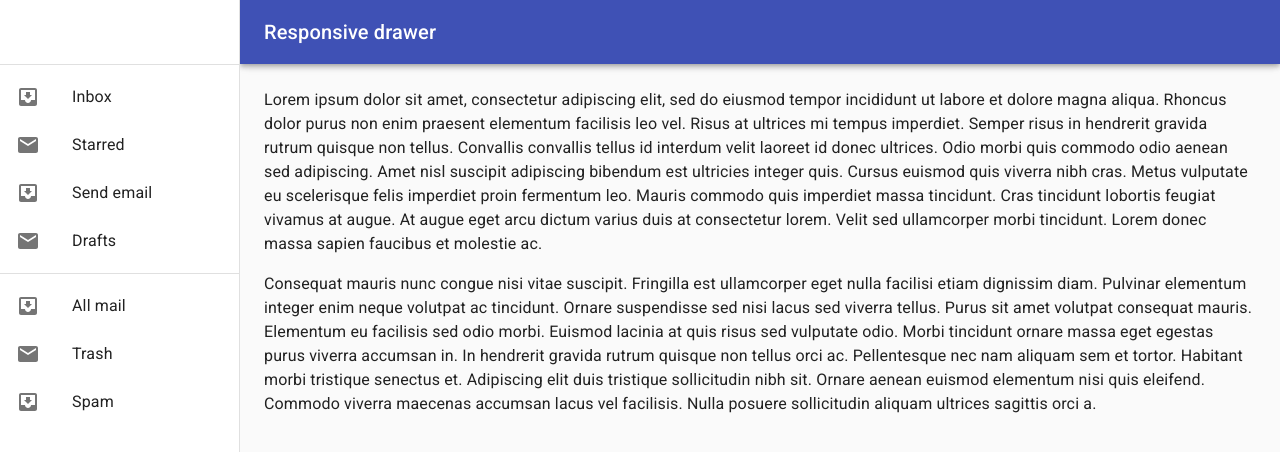
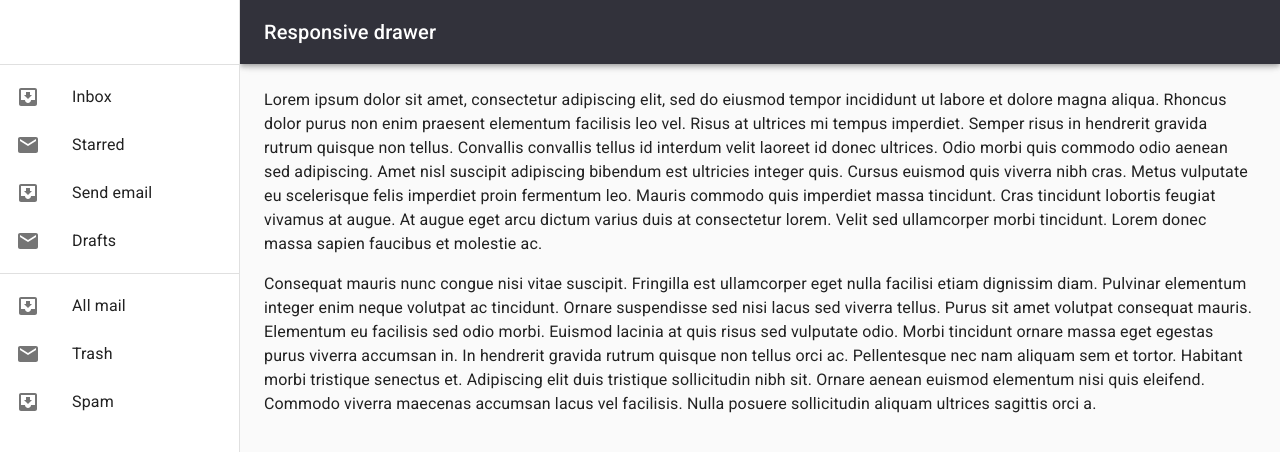
Before and after one commit to seonk94/officetel-price, a React (Create React App) app: page / in a window 1280 px wide. Shown: the top 452 px of the page. Built offline with nearby package versions, Linux system fonts and the light colour scheme.

Commit message:
color theme change

```diff
--- a/src/App.tsx
+++ b/src/App.tsx
@@ -1,11 +1,25 @@
 import React from 'react';
 import ResponsiveDrawer from './components/ResponsiveDrawer';
+import { createMuiTheme, ThemeProvider } from '@material-ui/core';
+
+const theme = createMuiTheme({
+  palette: {
+    primary: {
+      main: '#32323B'
+    },
+    secondary: {
+      main: '#56E7A5'
+    },
+  }
+})
 
 const App: React.FC = () => {
   return (
-    <div className="App">
-      <ResponsiveDrawer/>
-    </div>
+    <ThemeProvider theme={theme}>
+      <div className="App">
+        <ResponsiveDrawer/>
+      </div>
+    </ThemeProvider>
   );
 }
 
```
